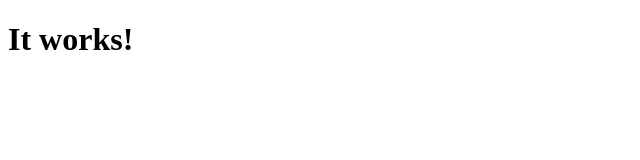
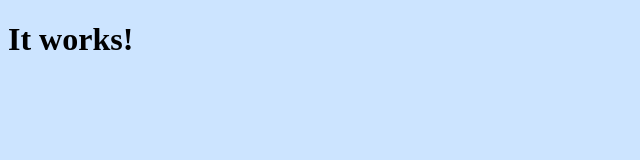
Before and after one commit to joe-crawford/joe-crawford.github.io, a plain HTML site: page index.html in a window 1280 px wide. Shown: the whole page, without its empty margins (0-640 px from the left). Drawn offline with Linux system fonts and the light colour scheme.

Commit message:
Update index.html

```diff
--- a/index.html
+++ b/index.html
@@ -3,7 +3,7 @@
 <head>
   <title>It works!</title>
 </head>
-<body>
+<body style="background-color: hsl(212, 100%, 90%)">
   <h1>It works!</h1>
 </body>
 </html>
```
